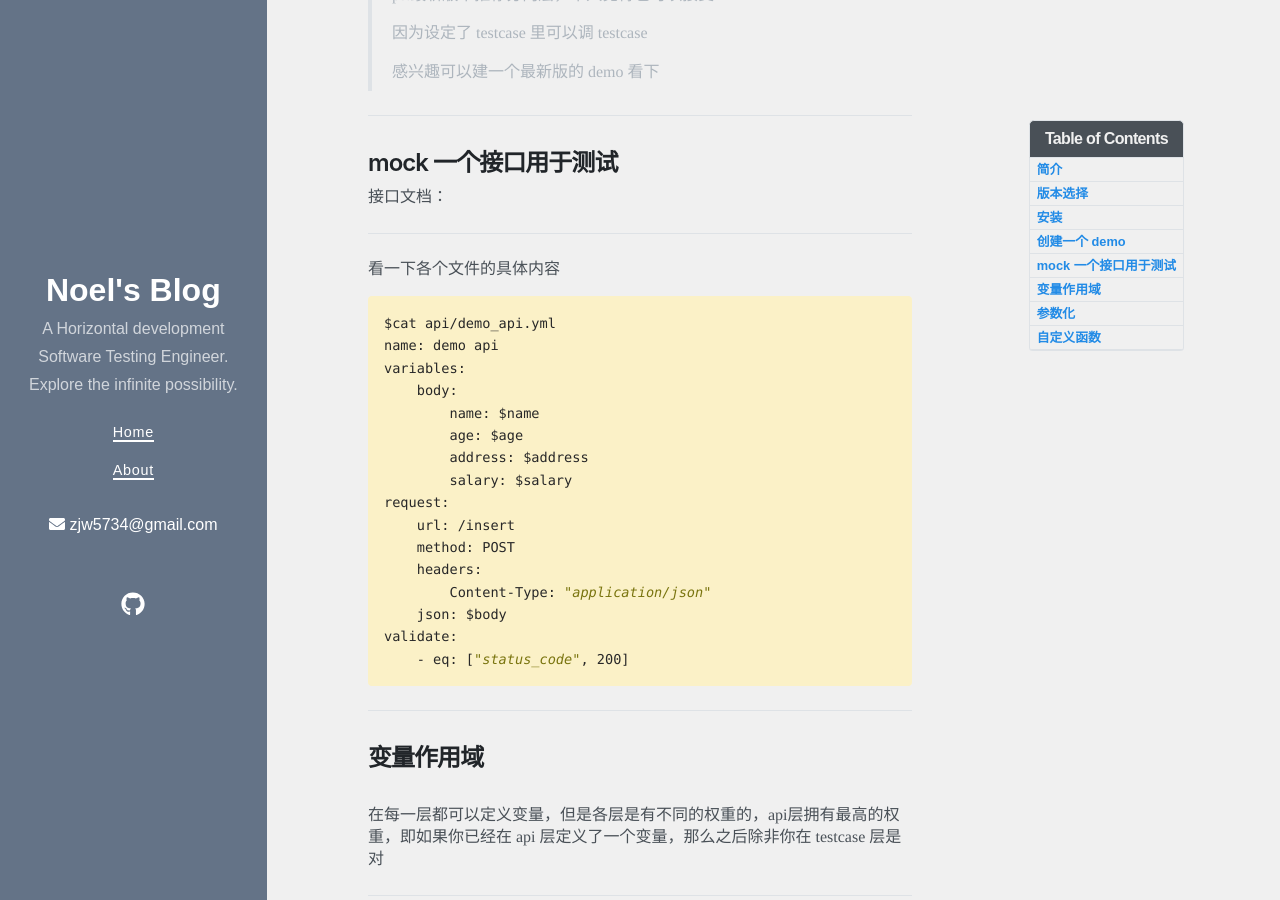
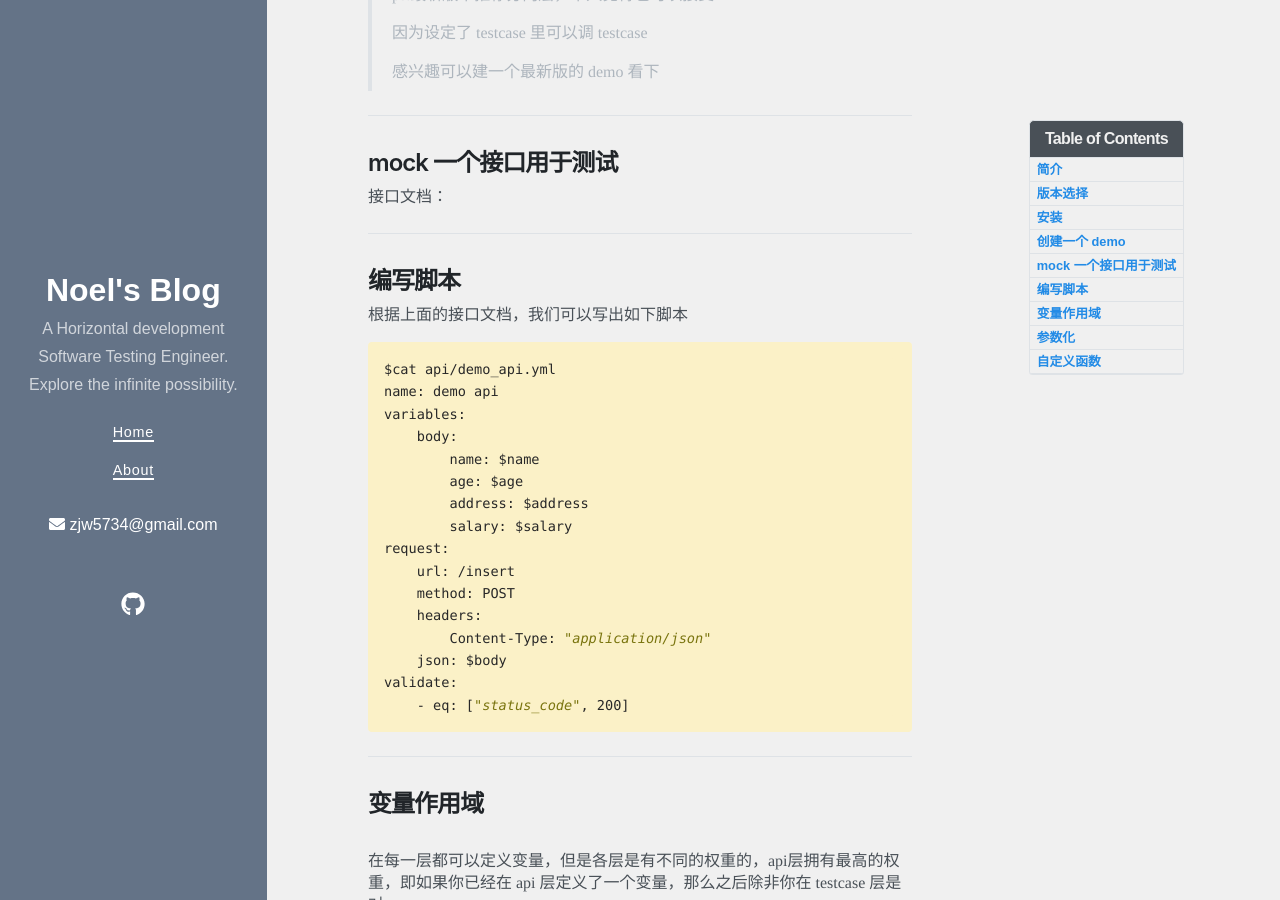
Before and after one commit to jiaw-Zh/jiaw-Zh.github.io, a Jekyll site: the page built from _posts/Apitest/2021-04-25-HttpRunner的一些使用心得.md, in a window 1280 px wide and 900 px high, scrolled down 1789 px. Built offline with Jekyll 4.4.1, drawn with Linux system fonts in a browser that asks for light colours; nearby versions of some CDN libraries.

Commit message:
文章修改

````diff
--- a/_posts/Apitest/2021-04-25-HttpRunner的一些使用心得.md
+++ b/_posts/Apitest/2021-04-25-HttpRunner的一些使用心得.md
@@ -80,7 +80,8 @@ httprunner.utils:create_file:371 - created file: demo\.gitignore
 
 
 ---
-看一下各个文件的具体内容
+## 编写脚本
+根据上面的接口文档，我们可以写出如下脚本
 
 ```shell
 $cat api/demo_api.yml
````
